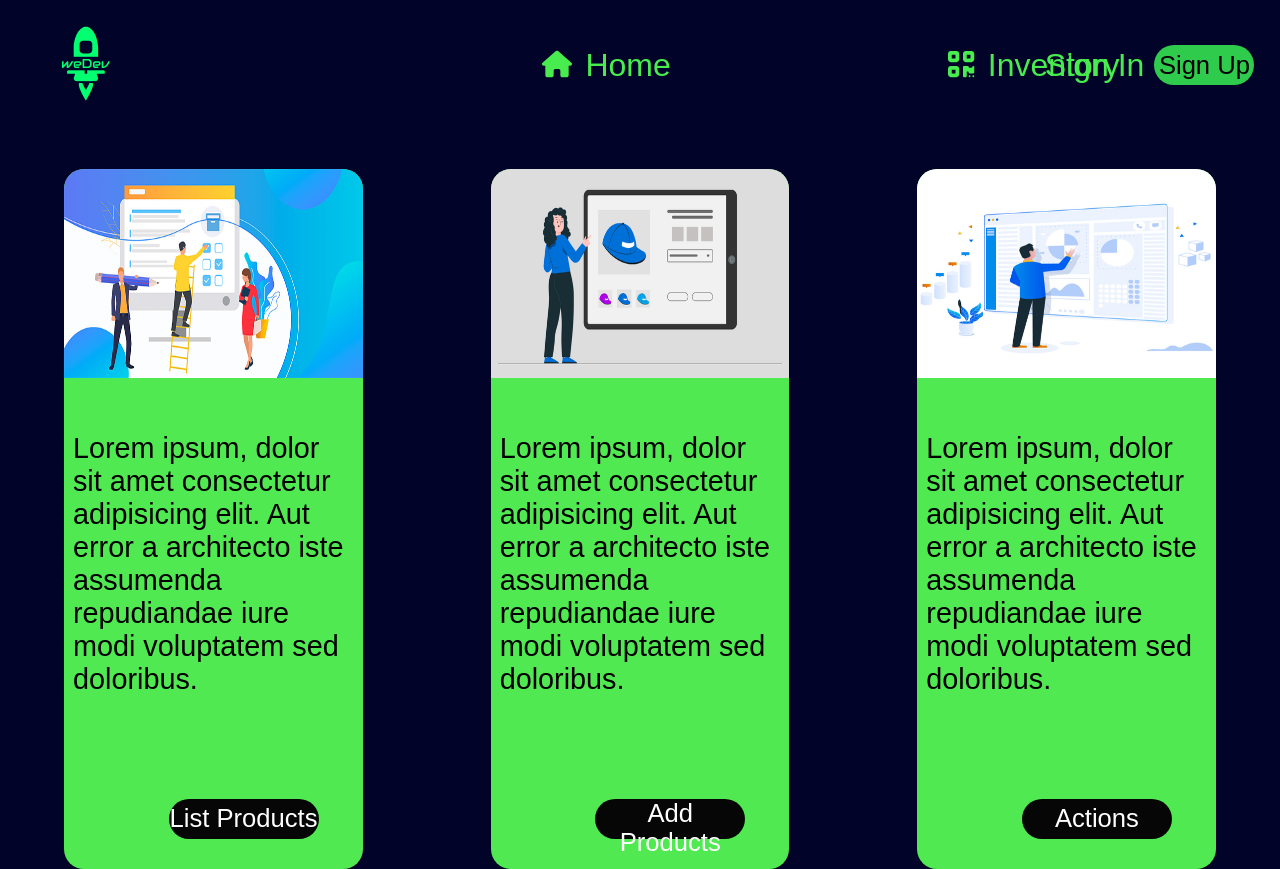
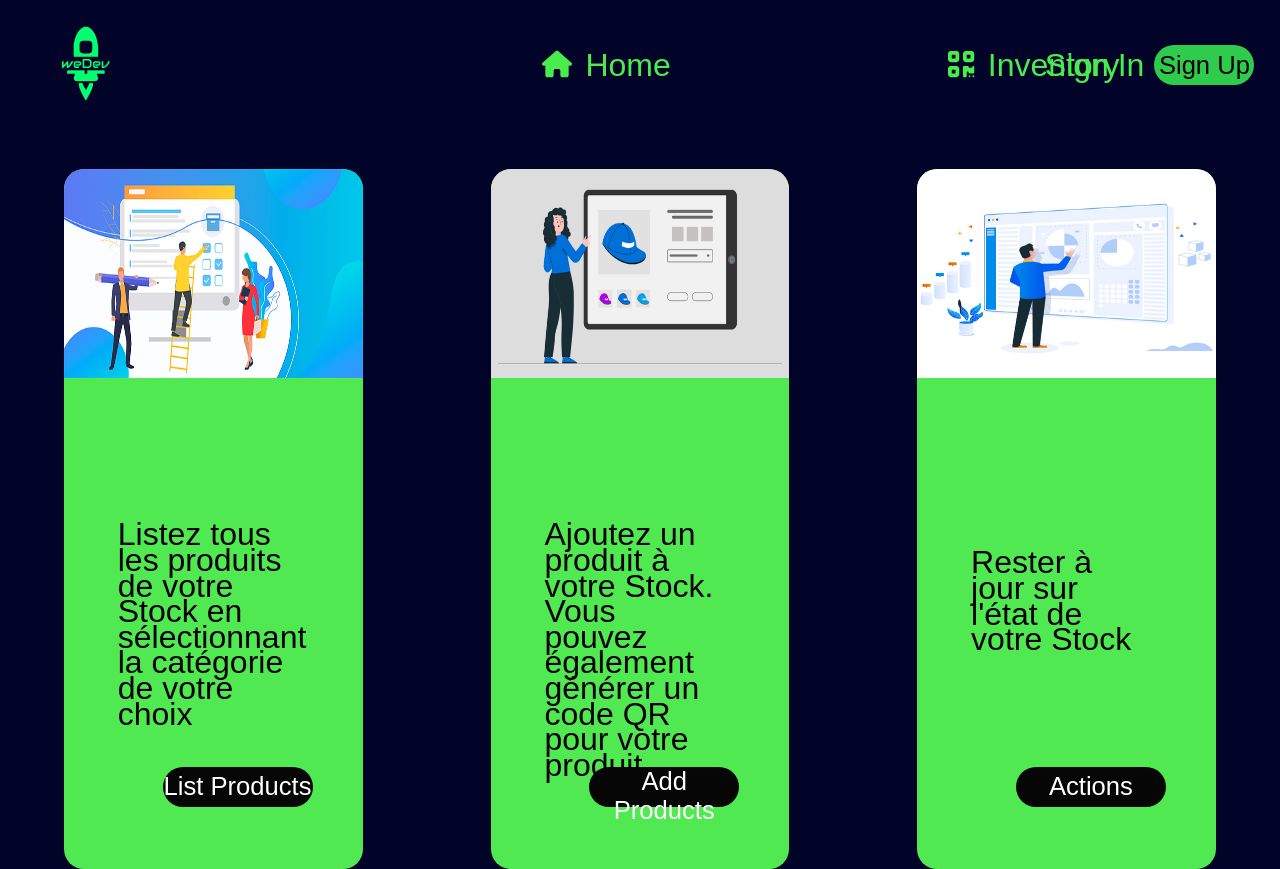
Before and after one commit to YASSCODER/TrameInventory, a React (Create React App) app: page / in a window 1280 px wide. Built offline with nearby package versions, Linux system fonts and the light colour scheme; a web font is replaced by a local one.

Commit message:
change site language

```diff
--- a/src/components/card/card.css
+++ b/src/components/card/card.css
@@ -15,11 +15,35 @@
     border-top-right-radius: 20px;
     border-top-left-radius: 20px;
 }
+.card .card_text{
+    height: 18%;
+    width: 60%;
+    margin-top: 25%;
+    margin-left: 18%;
+}
+.actions-text{
+    height: 10%;
+    width: 60%;
+    margin-top: 25%;
+    margin-left: 18%;
+}
+.actions-text p{
+    font-family: var(--font-family);
+    font-size: 200%;
+    font-weight: 500;
+    line-height: 80%;
+}
 .card_text p{
     font-family: var(--font-family);
-    font-size: 180%;
+    font-size: 200%;
     font-weight: 500;
-    padding: 3%;
+    line-height: 80%;
+}
+.card .card_button{
+    width: 34%;
+    height: 6%;
+    margin-left: 33%;
+    margin-bottom: 20%;
 }
 
 .card_button button{
@@ -27,8 +51,6 @@
   height: 40px;
   left: 1125px;
   top: 55px;
-  margin-left: 35%;
-  margin-bottom: 10%;
   background: rgb(6, 6, 6);
   color: #fff;
   font-family: var(--font-family);
--- a/src/components/card/card.jsx
+++ b/src/components/card/card.jsx
@@ -7,7 +7,7 @@ const card = () => {
                 <img src={card1} alt="" />
             </div>
             <div className="card_text">
-                <p>Lorem ipsum, dolor sit amet consectetur adipisicing elit. Aut error a architecto iste assumenda repudiandae iure modi voluptatem sed doloribus.</p>
+                <p>Listez tous les produits de votre Stock en sélectionnant la catégorie de votre choix</p>
             </div>
             <div className="card_button">
                 <button type="button">List Products</button>
--- a/src/components/card/card2.jsx
+++ b/src/components/card/card2.jsx
@@ -7,7 +7,7 @@ const cardTwo = () => {
                 <img src={card2} alt="" />
             </div>
             <div className="card_text">
-                <p>Lorem ipsum, dolor sit amet consectetur adipisicing elit. Aut error a architecto iste assumenda repudiandae iure modi voluptatem sed doloribus.</p>
+                <p>Ajoutez un produit à votre Stock. Vous pouvez également générer un code QR pour votre produit</p>
             </div>
             <div className="card_button">
                 <button type="button">Add Products</button>
--- a/src/components/card/card3.jsx
+++ b/src/components/card/card3.jsx
@@ -6,8 +6,8 @@ const cardThree = () => {
             <div className="card_image">
                 <img src={card3} alt="" />
             </div>
-            <div className="card_text">
-                <p>Lorem ipsum, dolor sit amet consectetur adipisicing elit. Aut error a architecto iste assumenda repudiandae iure modi voluptatem sed doloribus.</p>
+            <div className="actions-text">
+                <p>Rester à jour sur l'état de votre Stock</p>
             </div>
             <div className="card_button">
                 <button type="button">Actions</button>
```
